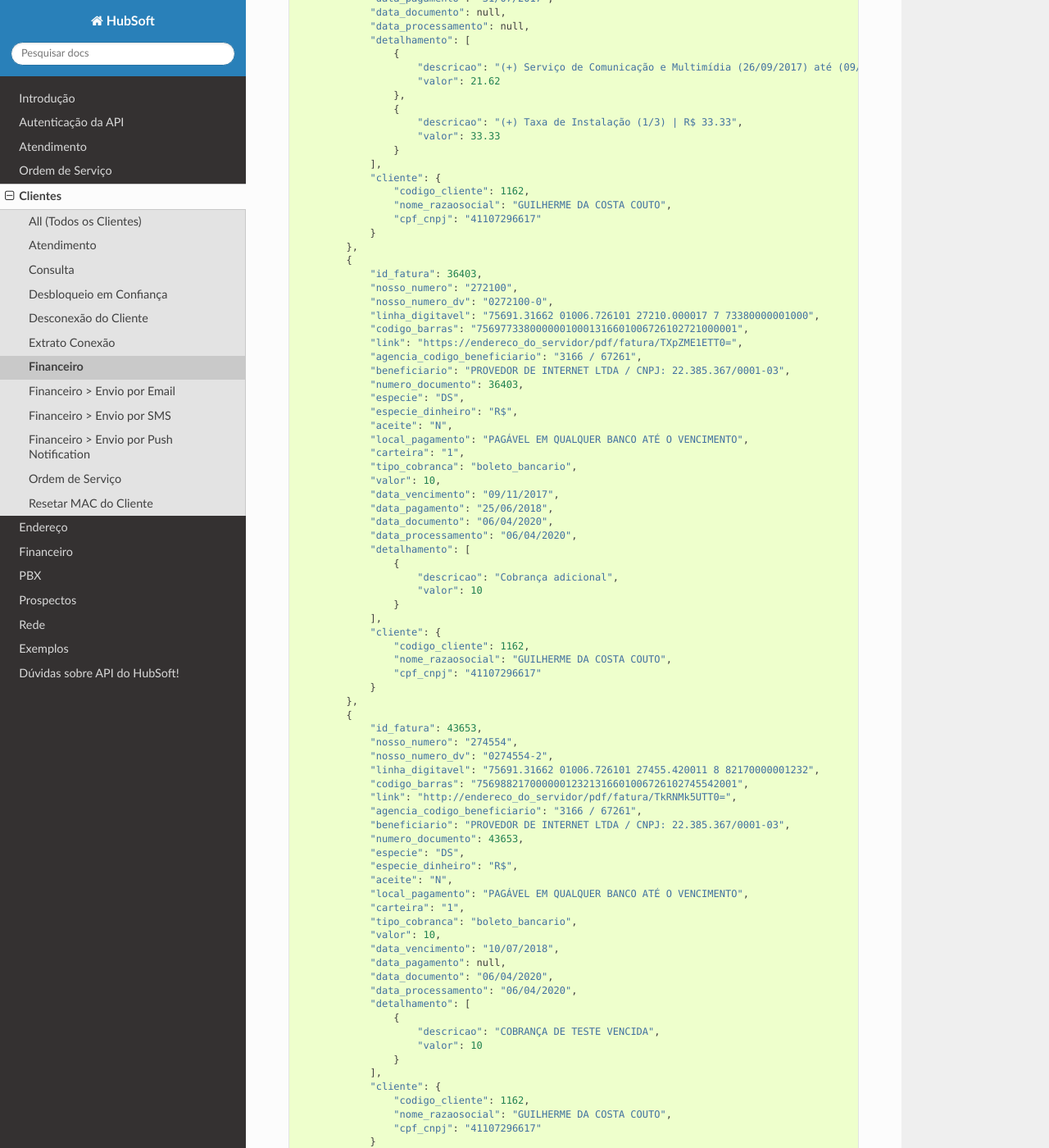
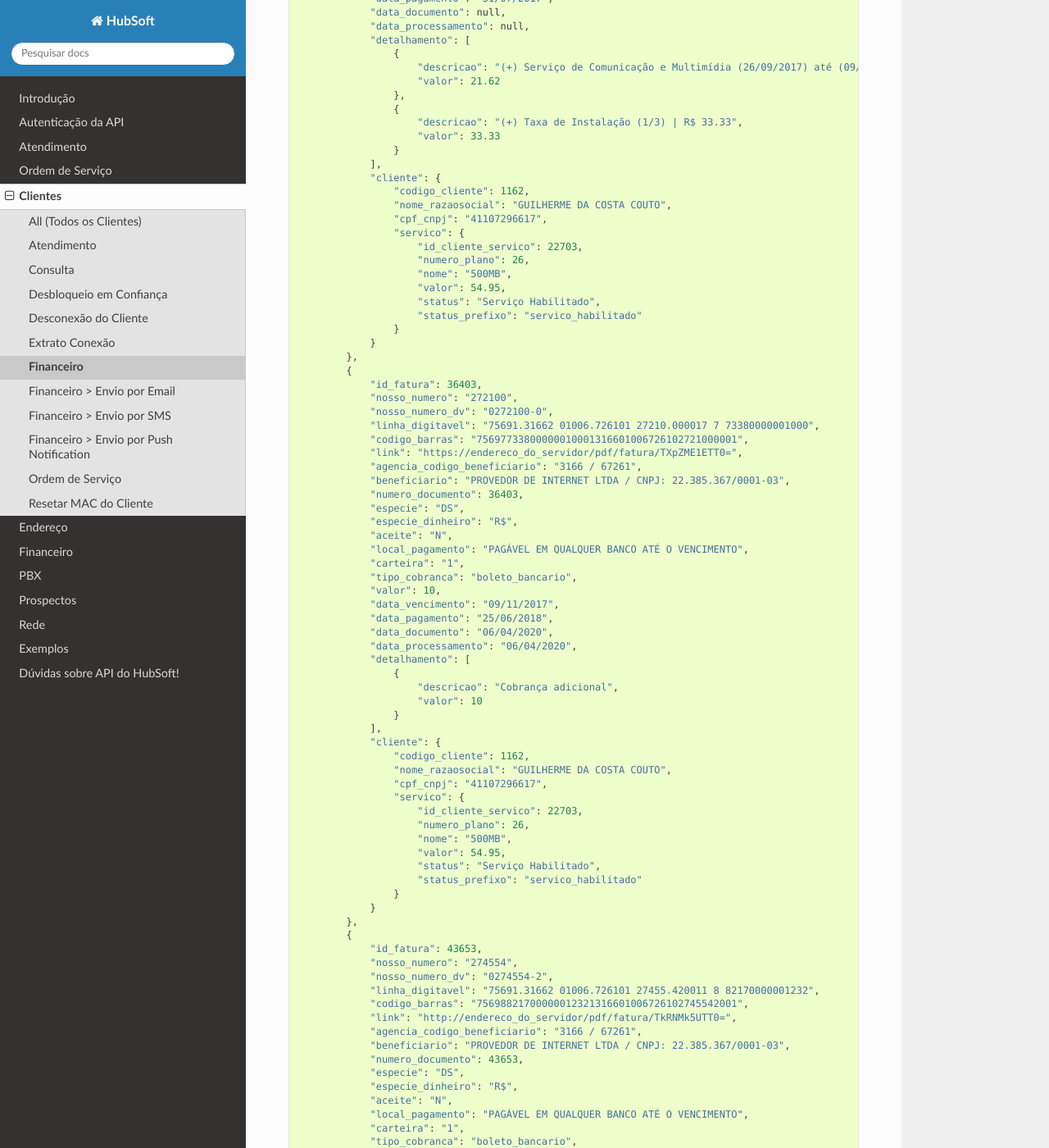
Before and after one commit to hubsoftbrasil/api, a Sphinx documentation site: the page built from docs/source/clientes/financeiro.rst, in a window 1280 px wide and 1400 px high, scrolled down 1927 px. Shown: the whole window at 82% size. Built offline with Sphinx 7.4.7 and the Read the Docs theme 2.0.0, drawn with Linux system fonts in a browser that asks for light colours; pages that are not in the unit, such as notebooks, are missing from menus.

Commit message:
Acrescentando retorno do servico/plano do cliente no financeiro

```diff
--- a/docs/source/clientes/financeiro.rst
+++ b/docs/source/clientes/financeiro.rst
@@ -144,7 +144,15 @@ Retorno da requisição GET::
 	            "cliente": {
 	                "codigo_cliente": 1162,
 	                "nome_razaosocial": "GUILHERME DA COSTA COUTO",
-	                "cpf_cnpj": "41107296617"
+	                "cpf_cnpj": "41107296617",
+	                "servico": {
+	                    "id_cliente_servico": 22703,
+	                    "numero_plano": 26,
+	                    "nome": "500MB",
+	                    "valor": 54.95,
+	                    "status": "Serviço Habilitado",
+	                    "status_prefixo": "servico_habilitado"
+	                }
 	            }
 	        },
 	        {
@@ -177,7 +185,15 @@ Retorno da requisição GET::
 	            "cliente": {
 	                "codigo_cliente": 1162,
 	                "nome_razaosocial": "GUILHERME DA COSTA COUTO",
-	                "cpf_cnpj": "41107296617"
+	                "cpf_cnpj": "41107296617",
+	                "servico": {
+	                    "id_cliente_servico": 22703,
+	                    "numero_plano": 26,
+	                    "nome": "500MB",
+	                    "valor": 54.95,
+	                    "status": "Serviço Habilitado",
+	                    "status_prefixo": "servico_habilitado"
+	                }
 	            }
 	        },
 	        {
```
